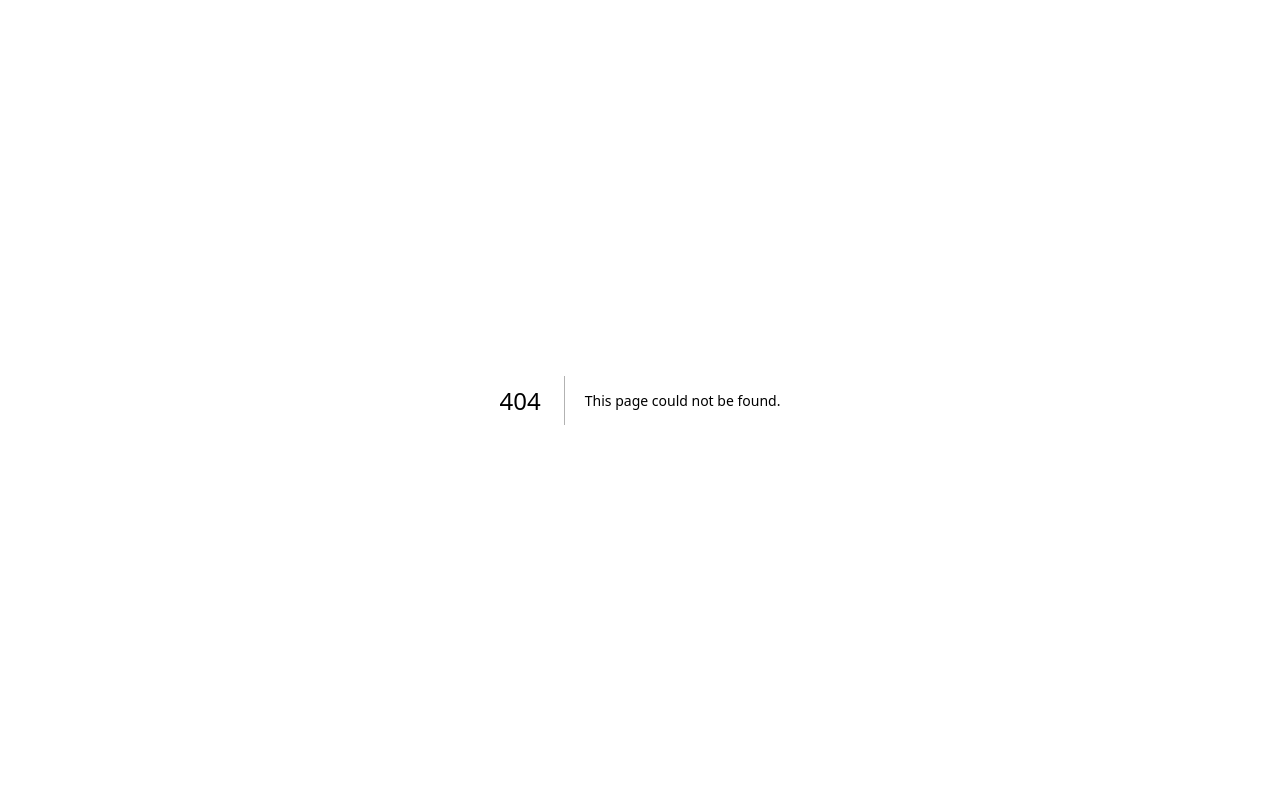
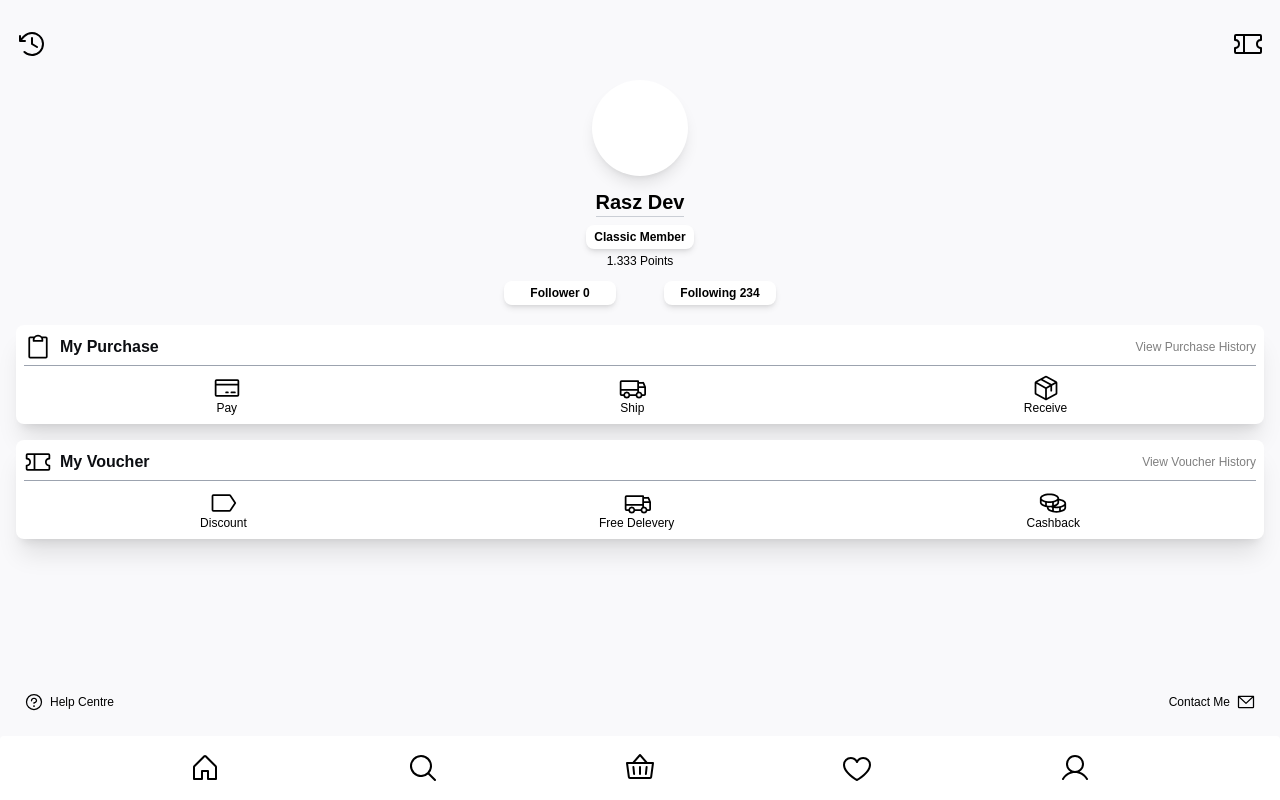
Before and after one commit to RASZZZKING/beautyapp, a Next.js app: page /user in a window 1280 px wide. Before the commit this address had no page. Built offline with nearby package versions, Linux system fonts and the light colour scheme; a web font is replaced by a local one.

Commit message:
add user page

```diff
--- /dev/null
+++ b/src/app/(likes)/like/page.tsx
@@ -0,0 +1,21 @@
+import GridProducts from "@/components/GridProducts";
+import Navbar from "@/components/Navbar";
+import HeaderNav from "@/components/utils/HeaderNav";
+import { FunctionComponent } from "react";
+
+interface pageProps {}
+
+const page: FunctionComponent<pageProps> = () => {
+  return (
+    <>
+      <div className="covers">
+        <div className="flex flex-col gap-5">
+          <GridProducts />
+        </div>
+      </div>
+      <Navbar />
+    </>
+  );
+};
+
+export default page;
--- /dev/null
+++ b/src/app/(user)/user/page.tsx
@@ -0,0 +1,24 @@
+import FeaturesUser from "@/components/FeaturesUser";
+import Navbar from "@/components/Navbar";
+import ProfileDetail from "@/components/ProfileDetail";
+import HeaderUser from "@/components/utils/HeaderUser";
+import { FunctionComponent } from "react";
+
+interface pageProps {}
+
+const page: FunctionComponent<pageProps> = () => {
+  return (
+    <>
+      <div className="covers bg-color-gray">
+        <div className="flex flex-col gap-5">
+            <HeaderUser />
+            <ProfileDetail />
+            <FeaturesUser />
+        </div>
+      </div>
+      <Navbar />
+    </>
+  );
+};
+
+export default page;
--- /dev/null
+++ b/src/components/FeaturesUser.tsx
@@ -0,0 +1,86 @@
+"use client";
+import {
+  Clipboard,
+  Coins,
+  CreditCard,
+  EnvelopeSimple,
+  Package,
+  Question,
+  Tag,
+  TagSimple,
+  Ticket,
+  Truck,
+} from "@phosphor-icons/react";
+import { FunctionComponent } from "react";
+
+interface FeaturesUserProps {}
+
+const FeaturesUser: FunctionComponent<FeaturesUserProps> = () => {
+  return (
+    <>
+    <div className="  gap-4 flex flex-col">
+      <div className="bg-color-primary rounded-lg shadow-xl  flex flex-col p-2 gap-2">
+        <div className="flex items-center gap-2 border-b  border-color-placeholder pb-1">
+          <Clipboard size={28} className="font-semibold" />
+          <p className="grow text-base font-semibold text-color-secondary">
+            My Purchase
+          </p>
+          <p className="text-xs opacity-50">View Purchase History</p>
+        </div>
+        <div className="flex items-center justify-around">
+          <div className="flex flex-col justify-center items-center">
+            <CreditCard size={28} />
+            <p className="text-xs -mt-0.5">Pay</p>
+          </div>
+          <div className="flex flex-col justify-center items-center">
+            <Truck size={28} />
+            <p className="text-xs -mt-0.5">Ship</p>
+          </div>
+          <div className="flex flex-col justify-center items-center">
+            <Package size={28} />
+            <p className="text-xs -mt-0.5">Receive</p>
+          </div>
+        </div>
+      </div>
+      <div className="bg-color-primary rounded-lg shadow-xl flex flex-col p-2 gap-2">
+        <div className="flex items-center gap-2 border-b  border-color-placeholder pb-1">
+          <Ticket size={28} className="font-semibold" />
+          <p className="grow text-base font-semibold text-color-secondary">
+            My Voucher
+          </p>
+          <p className="text-xs opacity-50">View Voucher History</p>
+        </div>
+        <div className="flex items-center justify-around">
+          <div className="flex flex-col justify-center items-center">
+            <TagSimple size={28} />
+            <p className="text-xs -mt-0.5">Discount</p>
+          </div>
+          <div className="flex flex-col justify-center items-center">
+            <Truck size={28} />
+            <p className="text-xs -mt-0.5">Free Delevery</p>
+          </div>
+          <div className="flex flex-col justify-center items-center">
+            <Coins size={28} />
+            <p className="text-xs -mt-0.5">Cashback</p>
+          </div>
+        </div>
+      </div>
+    </div>
+      <div className=" flex flex-col p-2 gap-2 fixed w-full pe-10 bottom-20">
+        <div className="flex items-center justify-between">
+          <div className="flex gap-1.5  justify-center items-center">
+          <Question size={20} />
+            <p className="text-xs">Help Centre</p>
+          </div>
+          <div className="flex gap-1.5  flex-row-reverse justify-center items-center">
+          <EnvelopeSimple size={20} />
+            <p className="text-xs">Contact Me</p>
+          </div>
+        </div>
+      </div>
+    </>
+
+  );
+};
+
+export default FeaturesUser;
--- a/src/components/GridProducts/CattegoriesButton.tsx
+++ b/src/components/GridProducts/CattegoriesButton.tsx
@@ -28,7 +28,7 @@ const Button = ({ name, activeCat, setActiveCat }: { name: string, activeCat: st
     setActiveCat(name)
   }
   return (
-    <button onClick={handleClick} className={`min-h-10 w-auto  aspect-video px-2.5 text-color-primary rounded-lg flex justify-center items-center ${name === activeCat ? "bg-color-secondary" : "bg-color-primary border-color-placeholder border text-color-placeholder"}`}>
+    <button onClick={handleClick} className={`min-h-10 w-auto  aspect-video px-2.5  rounded-lg flex justify-center items-center ${name === activeCat ? "bg-color-secondary text-color-primary" : "bg-color-primary border-color-placeholder border text-color-placeholder"}`}>
       {name}
     </button>
   );
--- a/src/components/Navbar.tsx
+++ b/src/components/Navbar.tsx
@@ -1,71 +1,35 @@
+"use client";
 import { FunctionComponent } from "react";
-import { User, UserCircle } from "@phosphor-icons/react";
+import {
+  Basket,
+  Heart,
+  House,
+  MagnifyingGlass,
+  User,
+  UserCircle,
+} from "@phosphor-icons/react";
+import Link from "next/link";
 interface NavbarProps {}
 
 const Navbar: FunctionComponent<NavbarProps> = () => {
   return (
-    <div className="w-full h-16 bottom-0 fixed px-3 rounded-t">
-      <div className="bg-color-primary rounded h-full flex justify-evenly items-center">
-        <div className="hover:bg-color-gray rounded-full p-2">
-          <svg
-            className="  "
-            xmlns="http://www.w3.org/2000/svg"
-            width="32"
-            height="32"
-            fill="#000000"
-            viewBox="0 0 256 256"
-          >
-            <path d="M218.83,103.77l-80-75.48a1.14,1.14,0,0,1-.11-.11,16,16,0,0,0-21.53,0l-.11.11L37.17,103.77A16,16,0,0,0,32,115.55V208a16,16,0,0,0,16,16H96a16,16,0,0,0,16-16V160h32v48a16,16,0,0,0,16,16h48a16,16,0,0,0,16-16V115.55A16,16,0,0,0,218.83,103.77ZM208,208H160V160a16,16,0,0,0-16-16H112a16,16,0,0,0-16,16v48H48V115.55l.11-.1L128,40l79.9,75.43.11.1Z"></path>
-          </svg>
-        </div>
-        <div className="hover:bg-color-gray rounded-full p-2">
-          <svg
-            className="  "
-            xmlns="http://www.w3.org/2000/svg"
-            width="32"
-            height="32"
-            fill="#000000"
-            viewBox="0 0 256 256"
-          >
-            <path d="M229.66,218.34l-50.07-50.06a88.11,88.11,0,1,0-11.31,11.31l50.06,50.07a8,8,0,0,0,11.32-11.32ZM40,112a72,72,0,1,1,72,72A72.08,72.08,0,0,1,40,112Z"></path>
-          </svg>
-        </div>
-        <div className="hover:bg-color-gray rounded-full p-2">
-          <svg
-            className="  "
-            xmlns="http://www.w3.org/2000/svg"
-            width="32"
-            height="32"
-            fill="#000000"
-            viewBox="0 0 256 256"
-          >
-            <path d="M136,120v56a8,8,0,0,1-16,0V120a8,8,0,0,1,16,0ZM239.86,98.11,226,202.12A16,16,0,0,1,210.13,216H45.87A16,16,0,0,1,30,202.12l-13.87-104A16,16,0,0,1,32,80H68.37L122,18.73a8,8,0,0,1,12,0L187.63,80H224a16,16,0,0,1,15.85,18.11ZM89.63,80h76.74L128,36.15ZM224,96H32L45.87,200H210.13Zm-51.16,23.2-5.6,56A8,8,0,0,0,174.4,184a7.44,7.44,0,0,0,.81,0,8,8,0,0,0,7.95-7.2l5.6-56a8,8,0,0,0-15.92-1.6Zm-89.68,0a8,8,0,0,0-15.92,1.6l5.6,56a8,8,0,0,0,8,7.2,7.44,7.44,0,0,0,.81,0,8,8,0,0,0,7.16-8.76Z"></path>
-          </svg>
-        </div>
-        <div className="hover:bg-color-gray rounded-full p-2">
-          <svg
-            className="  "
-            xmlns="http://www.w3.org/2000/svg"
-            width="32"
-            height="32"
-            fill="#000000"
-            viewBox="0 0 256 256"
-          >
-            <path d="M178,32c-20.65,0-38.73,8.88-50,23.89C116.73,40.88,98.65,32,78,32A62.07,62.07,0,0,0,16,94c0,70,103.79,126.66,108.21,129a8,8,0,0,0,7.58,0C136.21,220.66,240,164,240,94A62.07,62.07,0,0,0,178,32ZM128,206.8C109.74,196.16,32,147.69,32,94A46.06,46.06,0,0,1,78,48c19.45,0,35.78,10.36,42.6,27a8,8,0,0,0,14.8,0c6.82-16.67,23.15-27,42.6-27a46.06,46.06,0,0,1,46,46C224,147.61,146.24,196.15,128,206.8Z"></path>
-          </svg>
-        </div>
-        <div className="hover:bg-color-gray rounded-full p-2">
-          <svg
-            className="  "
-            xmlns="http://www.w3.org/2000/svg"
-            width="32"
-            height="32"
-            fill="#000000"
-            viewBox="0 0 256 256"
-          >
-            <path d="M230.92,212c-15.23-26.33-38.7-45.21-66.09-54.16a72,72,0,1,0-73.66,0C63.78,166.78,40.31,185.66,25.08,212a8,8,0,1,0,13.85,8c18.84-32.56,52.14-52,89.07-52s70.23,19.44,89.07,52a8,8,0,1,0,13.85-8ZM72,96a56,56,0,1,1,56,56A56.06,56.06,0,0,1,72,96Z"></path>
-          </svg>
-        </div>
+    <div className="bg-color-primary w-full h-16 bottom-0 fixed px-3 rounded-t">
+      <div className=" rounded h-full flex justify-evenly items-center">
+        <Link href={"/"} className="hover:bg-color-gray rounded-full p-2">
+          <House size={32} />
+        </Link>
+        <Link href={"/details/123"} className="hover:bg-color-gray rounded-full p-2">
+          <MagnifyingGlass size={32} />
+        </Link>
+        <Link href={"/cart"} className="hover:bg-color-gray rounded-full p-2">
+          <Basket size={32} />
+        </Link>
+        <Link href={"/like"} className="hover:bg-color-gray rounded-full p-2">
+          <Heart size={32} />
+        </Link>
+        <Link href={"/user"} className="hover:bg-color-gray rounded-full p-2">
+          <User size={32} />
+        </Link>
       </div>
     </div>
   );
--- /dev/null
+++ b/src/components/ProfileDetail.tsx
@@ -0,0 +1,31 @@
+"use client"
+import { FunctionComponent } from "react";
+
+interface ProfileDetailProps {
+
+}
+
+const ProfileDetail: FunctionComponent<ProfileDetailProps> = () => {
+    return (
+        <div className="flex gap-3 w-full flex-col justify-center items-center">
+            <div className="bg-color-primary shadow-lg aspect-square h-24 rounded-full"></div>
+            <p className="font-semibold text-xl border-opacity-50 border-color-placeholder border-b">Rasz Dev</p>
+            <div className="flex flex-col gap-1">
+                <div className="bg-color-primary shadow-md -mt-1 py-1 px-2 text-xs rounded-lg  flex justify-center items-center font-semibold">
+                    Classic Member
+                </div>
+                <p className="text-xs text-center">1.333 Points</p>
+            </div>
+            <div className="flex gap-12 w-full justify-center">
+                <div className="bg-color-primary shadow-md w-full max-w-28 py-1 rounded-lg   flex justify-center items-center font-semibold  text-xs">
+                    Follower 0
+                </div>
+                <div className="bg-color-primary shadow-md w-full max-w-28 py-1 rounded-lg   flex justify-center items-center font-semibold  text-xs">
+                    Following 234
+                </div>
+            </div>
+        </div>
+     );
+}
+
+export default ProfileDetail;
--- a/src/components/utils/HeaderNav.tsx
+++ b/src/components/utils/HeaderNav.tsx
@@ -1,10 +1,10 @@
 "use client"
-import { CaretLeft, DotsThree, Heart } from "@phosphor-icons/react";
+import { Basket, CaretLeft, DotsThree, Heart, MagnifyingGlass } from "@phosphor-icons/react";
 import { FunctionComponent } from "react";
 
 interface HeaderNavProps {
     liked?: boolean
-    model: "dot" | "like"
+    model: "dot" | "like" | "manify"  | "cart"
     title?: string
 }
 
@@ -15,6 +15,8 @@ const HeaderNav: FunctionComponent<HeaderNavProps> = ({liked, model, title}) =>
       <p className="text-xl font-bold">{title}</p>
       {model === "like" && <Heart size={32} color={liked ? "#ff4242" : "#151514"} weight={liked ? "fill" : "bold"} /> }
       {model === "dot" && <DotsThree size={32} color="#151514" weight="bold" /> }
+      {model === "manify" && <MagnifyingGlass size={32} weight="bold" />}
+      {model === "cart" && <Basket size={32} weight="bold" />}
     </div>
   );
 };
--- /dev/null
+++ b/src/components/utils/HeaderUser.tsx
@@ -0,0 +1,16 @@
+"use client"
+import { Basket, ClockCounterClockwise, Ticket } from "@phosphor-icons/react";
+import { FunctionComponent } from "react";
+
+interface HeaderUserProps {}
+
+const HeaderUser: FunctionComponent<HeaderUserProps> = () => {
+  return (
+    <div className="flex justify-between">
+      <ClockCounterClockwise size={32} />
+      <Ticket size={32} />
+    </div>
+  );
+};
+
+export default HeaderUser;
```
